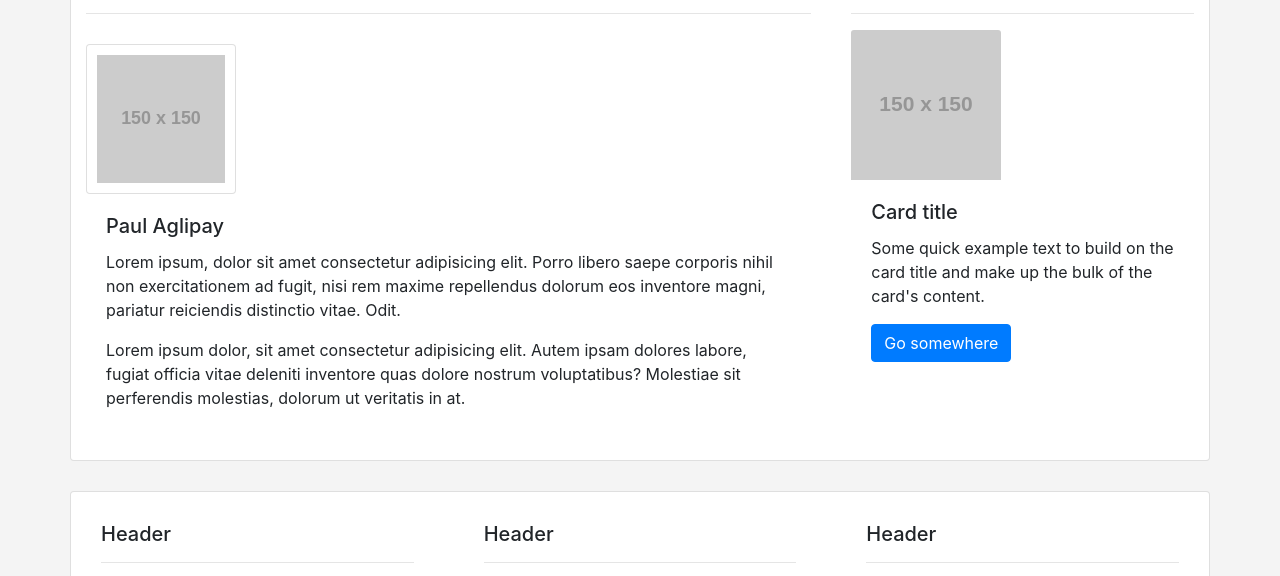
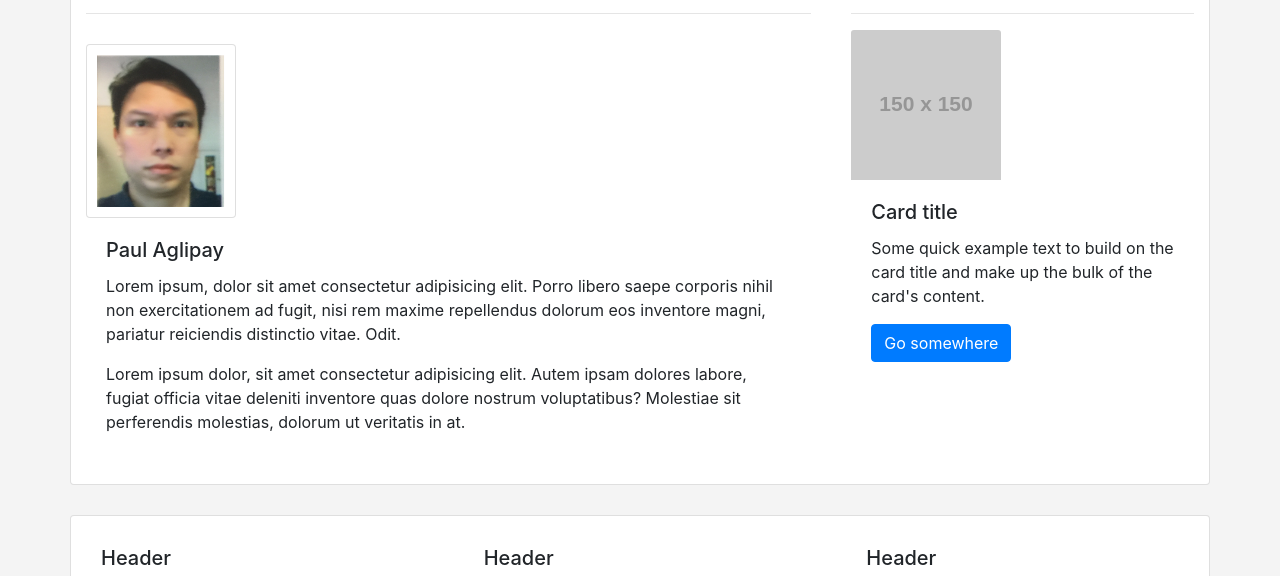
Before and after one commit to paglipay/02-CSS-Bootstrap, a plain HTML site: page about.html in a window 1280 px wide. Shown: the part 168-744 px from the top of the page. Drawn offline with nearby package versions, Linux system fonts and the light colour scheme; placeholder pictures from the web are drawn by us.

Commit message:
Updated pics

```diff
--- a/about.html
+++ b/about.html
@@ -54,7 +54,7 @@
                 <div class="col-md-8 col-sm-12 card-body">
                     <h1>About Me</h1>
                     <hr>
-                    <img class="card" src="https://via.placeholder.com/150" alt="" srcset="">
+                    <img class="card" src="images/Untitled.png" alt="" srcset="">
                     <div class="card-body">
                         <h5 class="card-title">Paul Aglipay</h5>
                         <p class="card-text">Lorem ipsum, dolor sit amet consectetur adipisicing elit. Porro libero
```
Also changed, not shown: images/Untitled.png (added), 1 other file.
